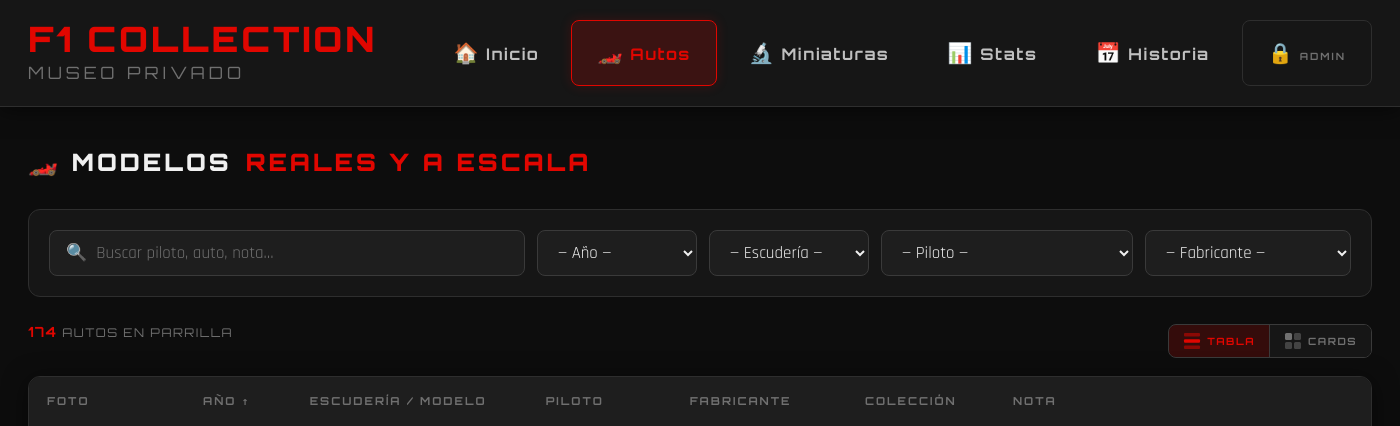
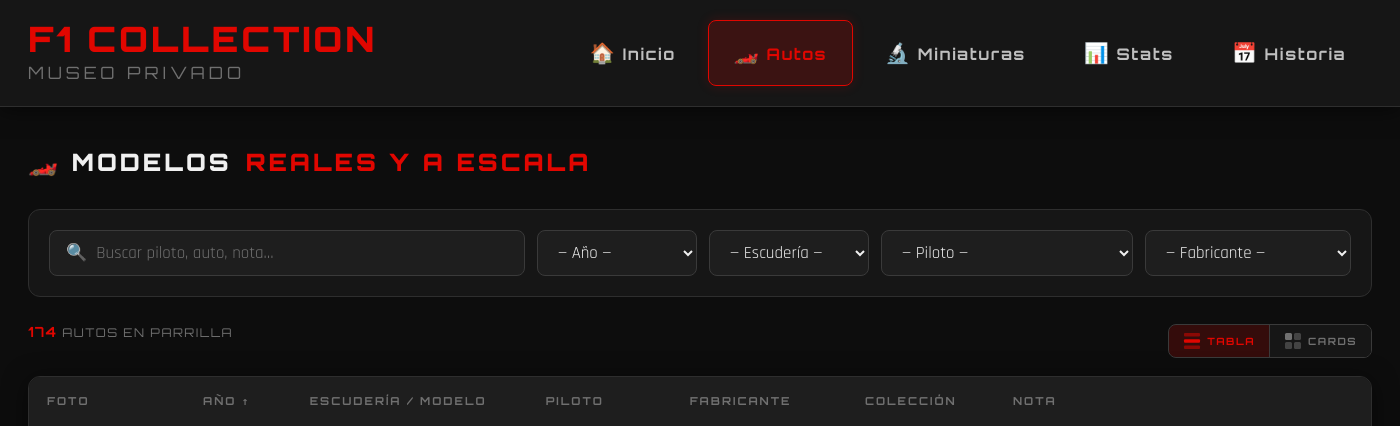
Before and after one commit to mrecat/f1collectionpage, a PHP site: page /index.php?page=collection in a window 1400 px wide. Shown: the top 426 px of the page. Run offline with PHP 8.4, Linux system fonts and the light colour scheme; data comes from the database, SQL or seed files in the repository.

Commit message:
icono y otras yerbas

```diff
--- a/index.php
+++ b/index.php
@@ -71,6 +71,8 @@ if ($page === 'car' && isset($_GET['slug'])) {
 <meta name="twitter:description" content="<?= htmlspecialchars($seoDesc) ?>">
 <meta name="twitter:image"       content="<?= htmlspecialchars($seoImg) ?>">
 
+<link rel="icon" type="image/x-icon" href="/favicon.ico">
+<link rel="icon" type="image/png" sizes="32x32" href="/favicon-32.png">
 <link rel="preconnect" href="https://fonts.googleapis.com">
 <link href="https://fonts.googleapis.com/css2?family=Orbitron:wght@400;700;900&family=Rajdhani:wght@300;400;500;600&display=swap" rel="stylesheet">
 <link rel="stylesheet" href="style.css">
@@ -98,8 +100,6 @@ if ($page === 'car' && isset($_GET['slug'])) {
       <?php if (isAdmin()): ?>
         <a href="?page=add" class="<?= $page==='add'?'active':'' ?>">➕ Agregar</a>
         <a href="?logout=1" class="nav-logout" title="Cerrar sesión admin">🔓 SALIR</a>
-      <?php else: ?>
-        <a href="?page=login" class="<?= $page==='login'?'active':'' ?> nav-login">🔒 ADMIN</a>
       <?php endif; ?>
     </nav>
   </div>
@@ -131,6 +131,9 @@ switch($page) {
       <img src="https://cdn.cafecito.app/imgs/buttons/button_5.svg" alt="Invitame un café en cafecito.app" />
     </a>
   </div>
+  <?php if (!isAdmin()): ?>
+    <a href="?page=login" class="footer-admin-link">🔒</a>
+  <?php endif; ?>
 </footer>
 
 <script src="app.js"></script>
--- a/style.css
+++ b/style.css
@@ -330,6 +330,15 @@ footer {
   opacity: .85;
   transform: translateY(-2px);
 }
+.footer-admin-link {
+  display: block;
+  margin-top: 12px;
+  font-size: 10px;
+  opacity: 0.08;
+  transition: opacity .3s;
+  text-decoration: none;
+}
+.footer-admin-link:hover { opacity: 0.5; }
 
 /* ── Responsive ──────────────────────────── */
 @media (max-width: 900px) {
@@ -342,12 +351,15 @@ footer {
 
 /* ── Nav login / logout ───────────────────── */
 nav a.nav-login {
-  color: var(--muted);
-  border-color: var(--border);
-  font-size: 10px;
-  letter-spacing: 2px;
-}
-nav a.nav-login:hover { color: var(--gold); border-color: var(--gold); background: var(--gold-dim); }
+  color: var(--border2);
+  border-color: transparent;
+  font-size: 8px;
+  letter-spacing: 1px;
+  opacity: 0.4;
+  padding: 4px 8px;
+  transition: opacity .3s, color .3s, border-color .3s;
+}
+nav a.nav-login:hover { opacity: 1; color: var(--gold); border-color: var(--gold); background: var(--gold-dim); }
 nav a.nav-logout {
   color: var(--gold);
   border-color: var(--gold);
```
Also changed, not shown: favicon-32.png (added), favicon.ico (added).
